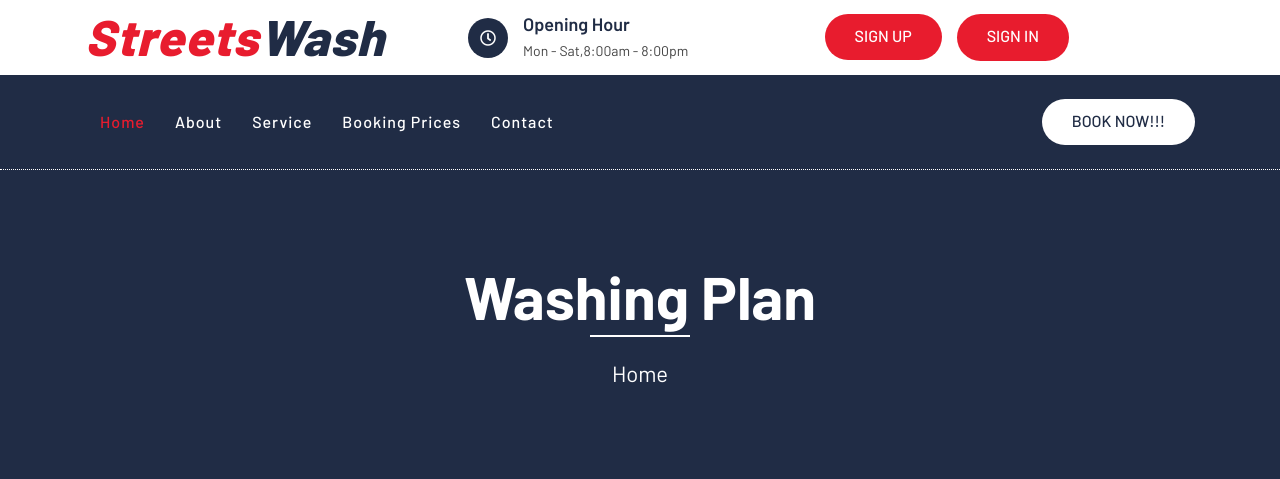
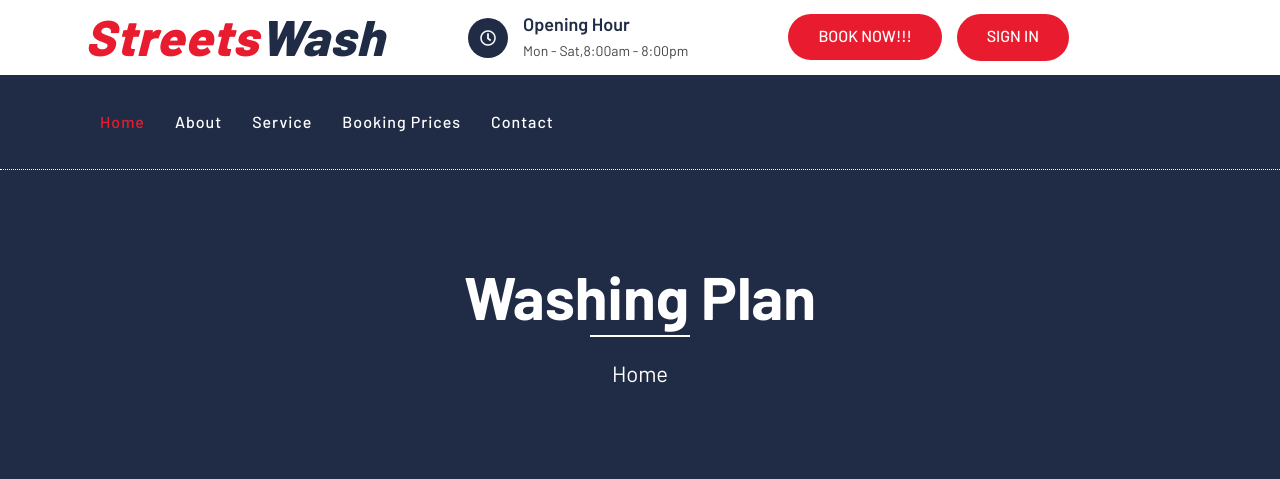
Before and after one commit to Kashetu23/carwash, a PHP site: page /price.php in a window 1280 px wide. Shown: the top 479 px of the page. Run offline with PHP 8.4, Linux system fonts and the light colour scheme; some libraries are stand-ins or nearby versions.

Commit message:
Edited some codes

```diff
--- a/parts/navbar.php
+++ b/parts/navbar.php
@@ -16,8 +16,7 @@
                 </div>
 
                 </div>
-                <div class="ml-auto">
-                    <a class="btn btn-custom" href="registration.php"target="">BOOK NOW!!!</a>
+
                 </div>
             </div>
         </nav>
--- a/parts/topbar.php
+++ b/parts/topbar.php
@@ -26,7 +26,7 @@
                     <div class="col-4">
                         <div class="top-bar-item">
                           <div class="ml-auto">
-                      <a class="btn btn-custom" href="registration.php">SIGN UP</a>
+                      <a class="btn btn-custom" href="registration.php"> BOOK NOW!!!</a>
                           </div>
                         </div>
                     </div>
--- a/price.php
+++ b/price.php
@@ -52,7 +52,7 @@
                                 </ul>
                             </div>
                             <div class="price-footer">
-                                <a class="btn btn-custom" href="registration.html"target="">Book Now</a>
+                                <a class="btn btn-custom" href="">Book Now</a>
                             </div>
                         </div>
                     </div>
@@ -72,7 +72,7 @@
                                 </ul>
                             </div>
                             <div class="price-footer">
-                                <a class="btn btn-custom" href="registration.html"target="">Book Now</a>
+                                <a class="btn btn-custom" href="">Book Now</a>
                             </div>
                         </div>
                     </div>
@@ -92,7 +92,7 @@
                                 </ul>
                             </div>
                             <div class="price-footer">
-                                <a class="btn btn-custom" href="registration.html"target="">Book Now</a>
+                                <a class="btn btn-custom" href="">Book Now</a>
                             </div>
                         </div>
                     </div>
```
Also changed, not shown: booking.php (+10 -1 lines), registration.php (+8 -13 lines).
